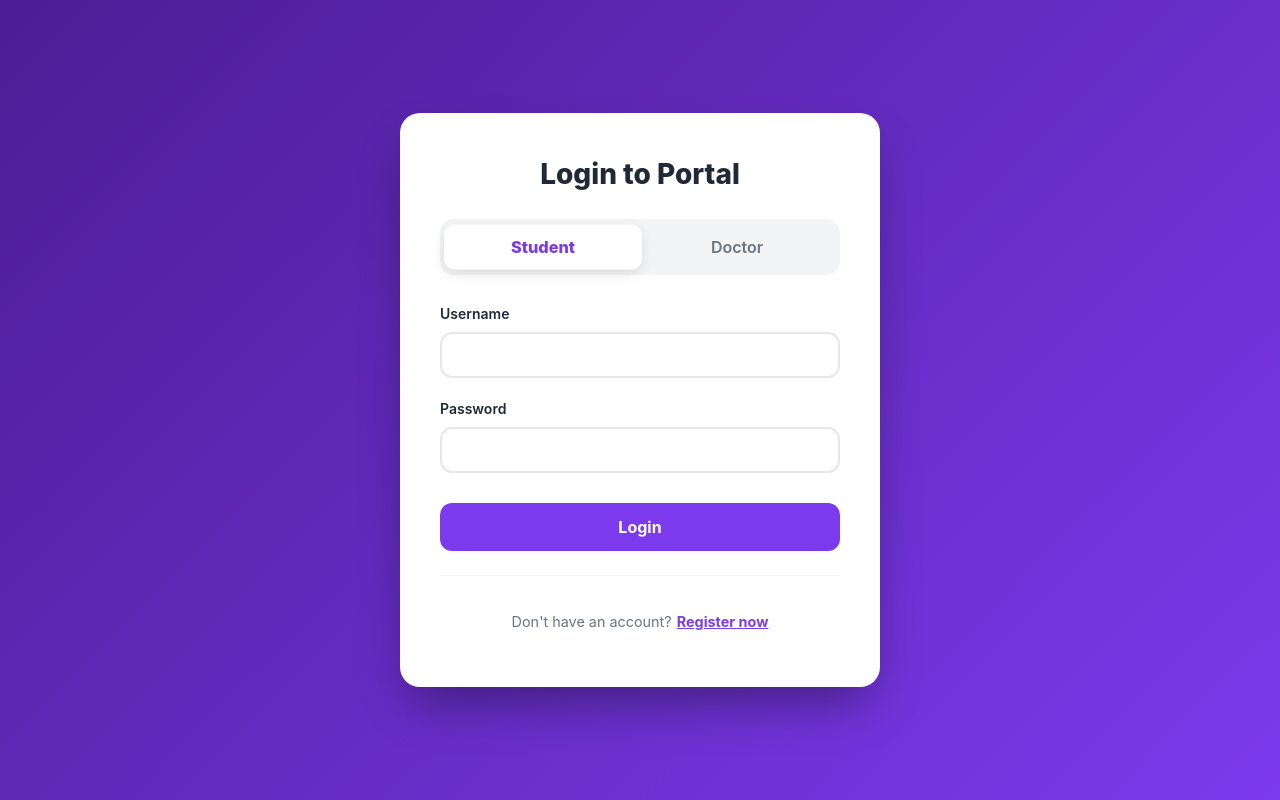
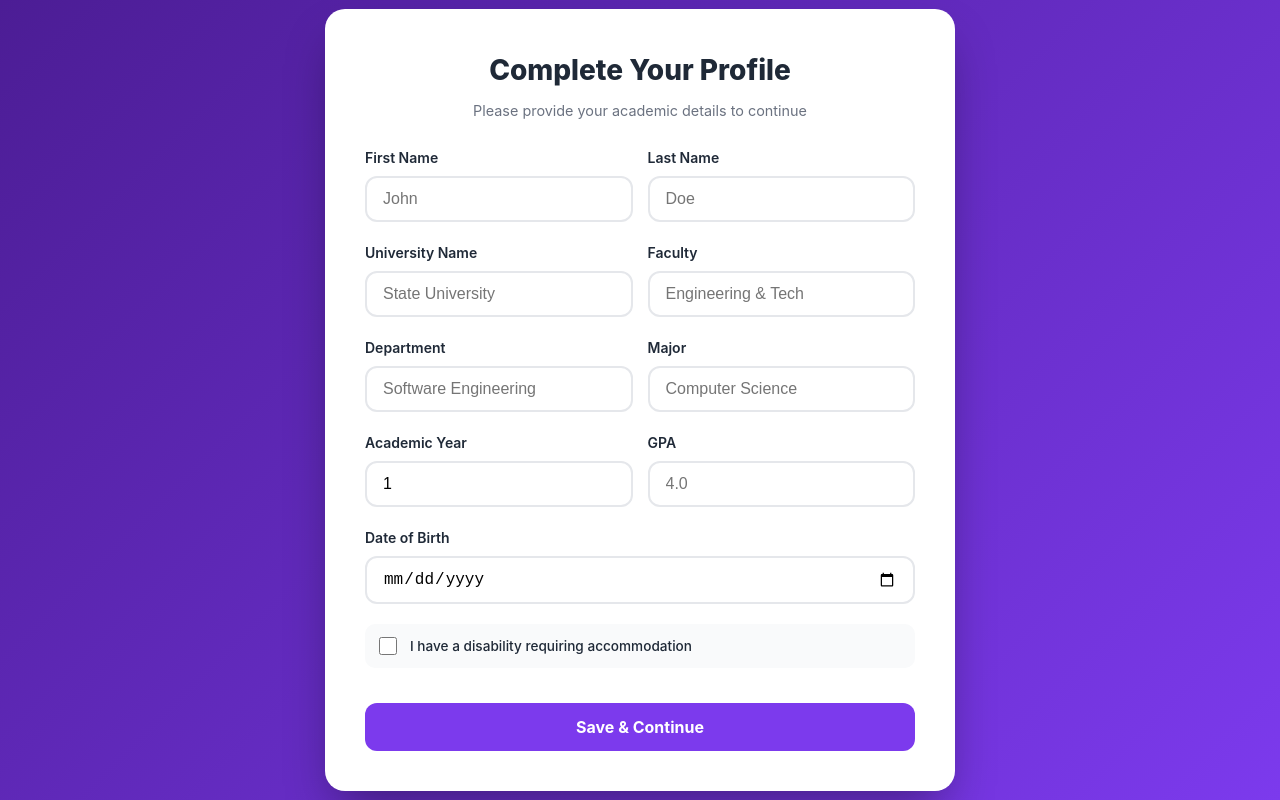
Before and after one commit to alaabast8/frontend_tutoring, a React app: page /student-main in a window 1280 px wide. Built offline with nearby package versions, Linux system fonts and the light colour scheme; the HTML template or start-up script is replaced by a standard one.

Commit message:
student info adding

```diff
--- a/package.json
+++ b/package.json
@@ -11,7 +11,8 @@
   },
   "dependencies": {
     "react": "^19.2.0",
-    "react-dom": "^19.2.0"
+    "react-dom": "^19.2.0",
+    "react-router-dom": "^7.13.0"
   },
   "devDependencies": {
     "@eslint/js": "^9.39.1",
--- a/src/App.jsx
+++ b/src/App.jsx
@@ -1,12 +1,25 @@
-import Login from './pages/login'
-import './App.css'
+import { BrowserRouter as Router, Routes, Route } from 'react-router-dom';
+import Login from './pages/login';
+import StudentMain from './pages/student_main'; // Make sure this file exists
+import './App.css';
 
 function App() {
   return (
-    <div className="App">
-      <Login />
-    </div>
-  )
+    <Router>
+      <div className="App">
+        <Routes>
+          {/* This is the starting page */}
+          <Route path="/" element={<Login />} />
+
+          {/* This is where they go if the profile is missing */}
+          <Route path="/student-main" element={<StudentMain />} />
+
+          {/* This is where they go if the login + profile are successful */}
+          <Route path="/dashboard" element={<div><h1>Dashboard Content</h1></div>} />
+        </Routes>
+      </div>
+    </Router>
+  );
 }
 
-export default App
+export default App;
--- a/src/pages/login.jsx
+++ b/src/pages/login.jsx
@@ -1,11 +1,13 @@
 import React, { useState } from 'react';
+import { useNavigate } from 'react-router-dom';
 import { studentService } from '../services/Students';
 import { doctorService } from '../services/Doctors';
 import './login.css';
 
 const Login = () => {
+  const navigate = useNavigate();
   const [role, setRole] = useState('student');
-  const [isRegistering, setIsRegistering] = useState(false); // New state to toggle mode
+  const [isRegistering, setIsRegistering] = useState(false);
   const [formData, setFormData] = useState({ username: '', password: '', email: '' });
   const [error, setError] = useState('');
   const [loading, setLoading] = useState(false);
@@ -20,19 +22,35 @@ const Login = () => {
     setLoading(true);
 
     try {
-      let data;
       const service = role === 'student' ? studentService : doctorService;
 
       if (isRegistering) {
-        // Handle Registration
-        data = await service.register(formData);
+        // --- REGISTRATION FLOW ---
+        const data = await service.register(formData);
         alert(`Account created successfully for ${data.username}! You can now login.`);
-        setIsRegistering(false); // Switch back to login after successful registration
+        setIsRegistering(false);
       } else {
-        // Handle Login
-        data = await service.login(formData.username, formData.password);
-        alert(`Welcome back, ${data.username}!`);
-        console.log("Login Success:", data);
+        // --- LOGIN FLOW ---
+        const data = await service.login(formData.username, formData.password);
+
+        if (role === 'student') {
+          // 1. Check if the student has a profile in student_info
+          // We use data.id which should come from your login response
+          const profileStatus = await studentService.checkProfile(data.id);
+
+          if (profileStatus.exists) {
+            // 2a. Profile exists -> Go to Dashboard
+            alert(`Welcome back, ${data.username}!`);
+            navigate('/dashboard');
+          } else {
+            // 2b. Profile missing -> Go to student_main to fill data
+            alert("Please complete your profile details to continue.");
+            navigate('/student-main', { state: { studentId: data.id } });
+          }
+        } else {
+          // Doctor login logic
+          navigate('/doctor-dashboard');
+        }
       }
     } catch (err) {
       setError(err.message || "An error occurred. Please try again.");
@@ -62,7 +80,6 @@ const Login = () => {
         </div>
 
         <form onSubmit={handleSubmit}>
-          {/* Email field only shows during registration */}
           {isRegistering && (
             <div className="input-group">
               <label>Email Address</label>
--- /dev/null
+++ b/src/pages/student_main.css
@@ -0,0 +1,60 @@
+/* Reusing variables from your login design */
+:root {
+  --primary-purple: #7c3aed;
+  --dark-purple: #4c1d95;
+  --bg-gradient: linear-gradient(135deg, #4c1d95 0%, #7c3aed 100%);
+  --text-main: #1f2937;
+  --text-muted: #6b7280;
+}
+
+/* Inherit container and card styles from Login */
+.profile-card {
+  max-width: 550px !important; /* Slightly wider for the two-column layout */
+}
+
+.subtitle {
+  color: var(--text-muted);
+  margin-top: -15px;
+  margin-bottom: 25px;
+  font-size: 0.9rem;
+}
+
+/* Grid for side-by-side inputs */
+.form-grid {
+  display: grid;
+  grid-template-columns: 1fr 1fr;
+  gap: 15px;
+}
+
+/* Styles for the disability checkbox */
+.checkbox-group {
+  display: flex;
+  align-items: center;
+  gap: 10px;
+  margin: 15px 0 25px 0;
+  padding: 10px;
+  background: #f9fafb;
+  border-radius: 10px;
+  text-align: left;
+}
+
+.checkbox-group label {
+  font-size: 0.85rem;
+  color: var(--text-main);
+  font-weight: 500;
+  cursor: pointer;
+}
+
+.checkbox-group input[type="checkbox"] {
+  width: 18px;
+  height: 18px;
+  accent-color: var(--primary-purple);
+  cursor: pointer;
+}
+
+/* Responsive fix for small screens */
+@media (max-width: 480px) {
+  .form-grid {
+    grid-template-columns: 1fr;
+  }
+}
--- a/src/pages/student_main.jsx
+++ b/src/pages/student_main.jsx
@@ -0,0 +1,167 @@
+import React, { useState } from 'react';
+import { useLocation, useNavigate } from 'react-router-dom';
+import { studentService } from '../services/Students';
+import './student_main.css'; // Import the new CSS file
+
+const StudentMain = () => {
+  const { state } = useLocation();
+  const navigate = useNavigate();
+
+  const [info, setInfo] = useState({
+    student_id: state?.studentId,
+    first_name: '',
+    last_name: '',
+    uni_name: '',
+    faculty: '',
+    department: '',
+    major: '',
+    disability: false,
+    gpa: 0,
+    dob: '',
+    academic_year: 1
+  });
+
+  const handleCreate = async (e) => {
+    e.preventDefault();
+
+    if (!info.student_id) {
+      alert("Session expired. Please login again.");
+      navigate('/');
+      return;
+    }
+
+    try {
+      await studentService.createProfile(info);
+      alert("Profile completed successfully!");
+      navigate('/dashboard');
+    } catch (err) {
+      alert(err.message);
+    }
+  };
+
+  return (
+    <div className="login-container">
+      <div className="login-card profile-card">
+        <h2>Complete Your Profile</h2>
+        <p className="subtitle">Please provide your academic details to continue</p>
+
+        <form onSubmit={handleCreate}>
+          {/* Row 1: Names */}
+          <div className="form-grid">
+            <div className="input-group">
+              <label>First Name</label>
+              <input
+                type="text"
+                placeholder="John"
+                onChange={e => setInfo({...info, first_name: e.target.value})}
+                required
+              />
+            </div>
+            <div className="input-group">
+              <label>Last Name</label>
+              <input
+                type="text"
+                placeholder="Doe"
+                onChange={e => setInfo({...info, last_name: e.target.value})}
+                required
+              />
+            </div>
+          </div>
+
+          {/* Row 2: University & Faculty */}
+          <div className="form-grid">
+            <div className="input-group">
+              <label>University Name</label>
+              <input
+                type="text"
+                placeholder="State University"
+                onChange={e => setInfo({...info, uni_name: e.target.value})}
+                required
+              />
+            </div>
+            <div className="input-group">
+              <label>Faculty</label>
+              <input
+                type="text"
+                placeholder="Engineering & Tech"
+                onChange={e => setInfo({...info, faculty: e.target.value})}
+                required
+              />
+            </div>
+          </div>
+
+          {/* Row 3: Department & Major */}
+          <div className="form-grid">
+            <div className="input-group">
+              <label>Department</label>
+              <input
+                type="text"
+                placeholder="Software Engineering"
+                onChange={e => setInfo({...info, department: e.target.value})}
+                required
+              />
+            </div>
+            <div className="input-group">
+              <label>Major</label>
+              <input
+                type="text"
+                placeholder="Computer Science"
+                onChange={e => setInfo({...info, major: e.target.value})}
+                required
+              />
+            </div>
+          </div>
+
+          {/* Row 4: Academic Year & GPA */}
+          <div className="form-grid">
+            <div className="input-group">
+              <label>Academic Year</label>
+              <input
+                type="number"
+                min="1"
+                max="5"
+                value={info.academic_year}
+                onChange={e => setInfo({...info, academic_year: parseInt(e.target.value)})}
+                required
+              />
+            </div>
+            <div className="input-group">
+              <label>GPA</label>
+              <input
+                type="number"
+                step="0.01"
+                placeholder="4.0"
+                onChange={e => setInfo({...info, gpa: parseFloat(e.target.value)})}
+                required
+              />
+            </div>
+          </div>
+
+          {/* Row 5: Date of Birth */}
+          <div className="input-group">
+            <label>Date of Birth</label>
+            <input
+              type="date"
+              onChange={e => setInfo({...info, dob: e.target.value})}
+              required
+            />
+          </div>
+
+          {/* Row 6: Disability Checkbox */}
+          <div className="checkbox-group">
+            <input
+              type="checkbox"
+              id="disability"
+              onChange={e => setInfo({...info, disability: e.target.checked})}
+            />
+            <label htmlFor="disability">I have a disability requiring accommodation</label>
+          </div>
+
+          <button type="submit" className="login-btn">Save & Continue</button>
+        </form>
+      </div>
+    </div>
+  );
+};
+
+export default StudentMain;
--- a/src/services/Students.jsx
+++ b/src/services/Students.jsx
@@ -1,7 +1,9 @@
 const API_BASE_URL = import.meta.env.VITE_BACKEND_URL;
 const STUDENT_URL = `${API_BASE_URL}/students`;
+const INFO_URL = `${API_BASE_URL}/student-info`; // This line was likely missing!
 
 export const studentService = {
+  // 1. Register a new account
   register: async (formData) => {
     const response = await fetch(`${STUDENT_URL}/register`, {
       method: 'POST',
@@ -17,17 +19,35 @@ export const studentService = {
     return data;
   },
 
+  // 2. Login to account
   login: async (username, password) => {
-    // Switch to Query Parameters because backend says "loc": ["query"]
     const params = new URLSearchParams({ username, password });
-
     const response = await fetch(`${STUDENT_URL}/login?${params.toString()}`, {
-      method: 'POST', // Backend expects POST, but with query params
+      method: 'POST',
       headers: { 'Content-Type': 'application/json' },
     });
 
     const data = await response.json();
     if (!response.ok) throw new Error(data.detail || "Login failed");
+    return data; // This now contains {id, username, message}
+  },
+
+  // 3. Check if the profile exists in students_info table
+  checkProfile: async (studentId) => {
+    const response = await fetch(`${INFO_URL}/check/${studentId}`);
+    if (!response.ok) throw new Error("Failed to check profile status");
+    return await response.json(); // Returns { exists: true/false }
+  },
+
+  // 4. Create the detailed profile (called from student_main.jsx)
+  createProfile: async (profileData) => {
+    const response = await fetch(`${INFO_URL}/`, {
+      method: 'POST',
+      headers: { 'Content-Type': 'application/json' },
+      body: JSON.stringify(profileData),
+    });
+    const data = await response.json();
+    if (!response.ok) throw new Error(data.detail || "Failed to save profile");
     return data;
   }
 };
```
Also changed, not shown: 1 other file (tests, documents, lock files or other folders).
